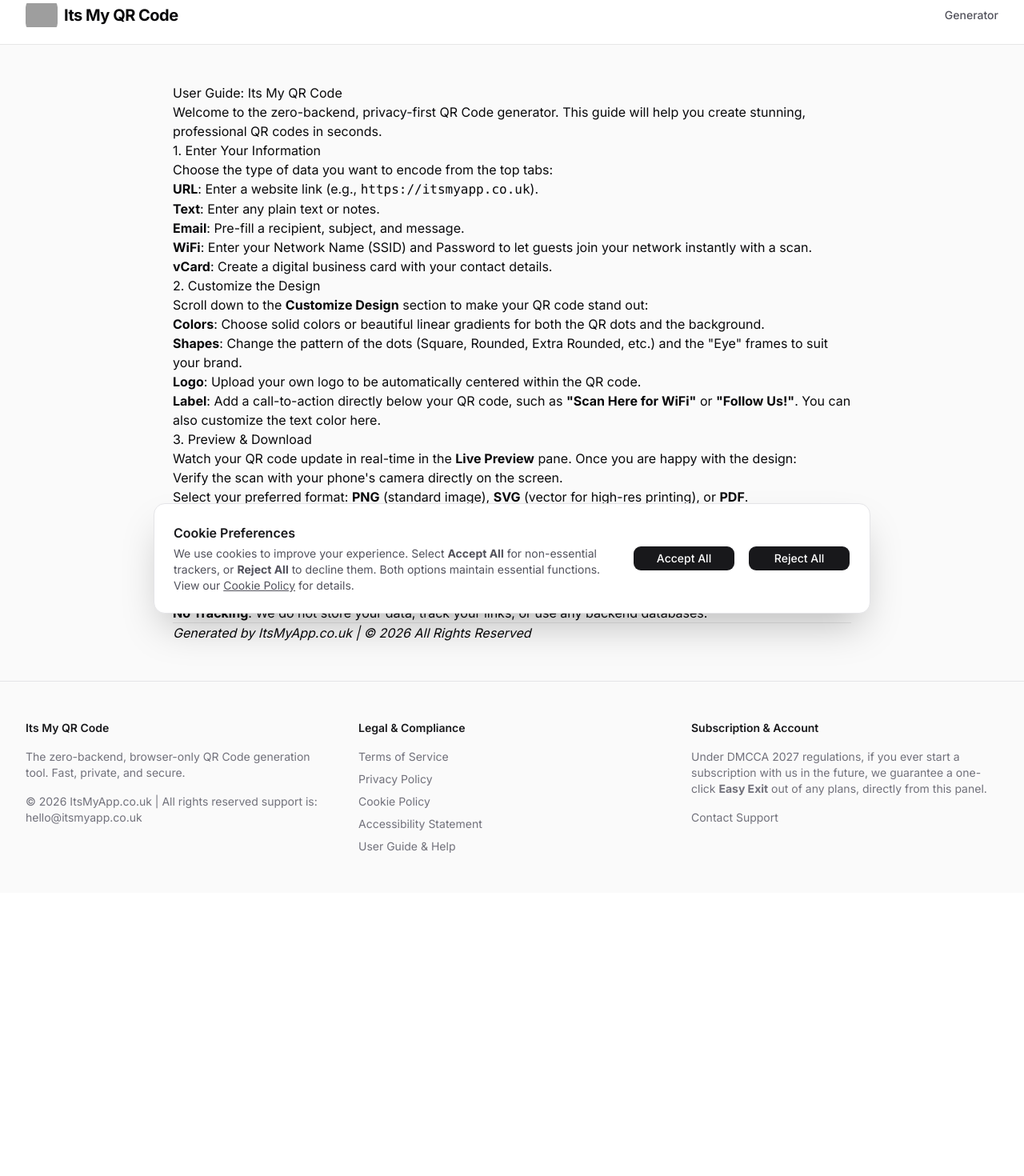
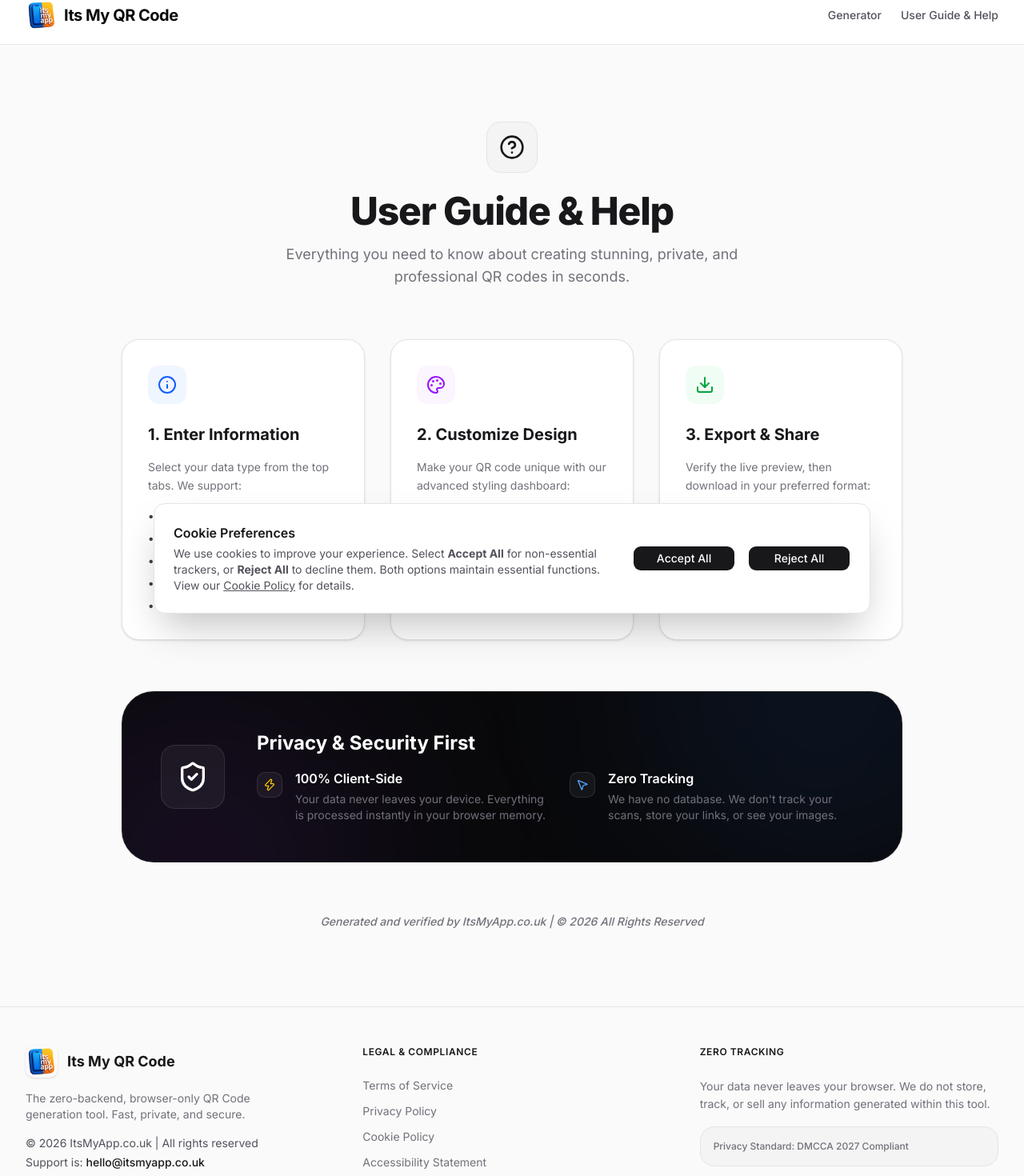
Before and after one commit to itsmyapp-code/its-my-qr-code, a Next.js app: page /help in a window 1280 px wide. Shown: the part 17-1487 px from the top of the page at 80% size. Before the commit the page ends 1133 px from the top, so only its background shows below. Built offline with nearby package versions, Linux system fonts and the light colour scheme; grey boxes are pictures that could not be loaded.

Commit message:
Update branding, move Help link to NavBar, and redesign Help page

```diff
--- a/src/app/help/page.tsx
+++ b/src/app/help/page.tsx
@@ -1,10 +1,115 @@
-import { HELP_GUIDE } from "@/lib/compliance";
-import ReactMarkdown from 'react-markdown';
+import { HelpCircle, Info, ShieldCheck, Zap, Palette, Download, MousePointer2 } from "lucide-react";
 
 export default function HelpPage() {
   return (
-    <main className="max-w-4xl mx-auto px-6 py-12 prose dark:prose-invert">
-      <ReactMarkdown>{HELP_GUIDE}</ReactMarkdown>
+    <main className="max-w-5xl mx-auto px-6 py-16 md:py-24">
+      {/* Header */}
+      <div className="flex flex-col items-center text-center mb-16">
+        <div className="w-16 h-16 bg-zinc-100 dark:bg-zinc-900 rounded-2xl flex items-center justify-center mb-6 border border-zinc-200 dark:border-zinc-800">
+          <HelpCircle className="w-8 h-8 text-zinc-900 dark:text-white" />
+        </div>
+        <h1 className="text-4xl md:text-5xl font-extrabold tracking-tight mb-4 text-zinc-900 dark:text-white">
+          User Guide & Help
+        </h1>
+        <p className="text-lg text-zinc-500 dark:text-zinc-400 max-w-2xl">
+          Everything you need to know about creating stunning, private, and professional QR codes in seconds.
+        </p>
+      </div>
+
+      <div className="grid grid-cols-1 md:grid-cols-3 gap-8 mb-16">
+        {/* Step 1 */}
+        <div className="p-8 rounded-3xl bg-white dark:bg-zinc-900 border border-zinc-200 dark:border-zinc-800 shadow-sm hover:shadow-md transition-shadow">
+          <div className="w-12 h-12 bg-blue-50 dark:bg-blue-900/20 rounded-xl flex items-center justify-center mb-6">
+            <Info className="w-6 h-6 text-blue-600 dark:text-blue-400" />
+          </div>
+          <h2 className="text-xl font-bold mb-4 text-zinc-900 dark:text-white">1. Enter Information</h2>
+          <p className="text-sm text-zinc-500 dark:text-zinc-400 leading-relaxed mb-4">
+            Select your data type from the top tabs. We support:
+          </p>
+          <ul className="space-y-2 text-sm font-medium text-zinc-700 dark:text-zinc-300 transition-colors">
+            <li className="flex items-center gap-2">• Websites (URLs)</li>
+            <li className="flex items-center gap-2">• Plain Text & Notes</li>
+            <li className="flex items-center gap-2">• Email Messages</li>
+            <li className="flex items-center gap-2">• WiFi Credentials</li>
+            <li className="flex items-center gap-2">• Digital Business Cards</li>
+          </ul>
+        </div>
+
+        {/* Step 2 */}
+        <div className="p-8 rounded-3xl bg-white dark:bg-zinc-900 border border-zinc-200 dark:border-zinc-800 shadow-sm hover:shadow-md transition-shadow">
+          <div className="w-12 h-12 bg-purple-50 dark:bg-purple-900/20 rounded-xl flex items-center justify-center mb-6">
+            <Palette className="w-6 h-6 text-purple-600 dark:text-purple-400" />
+          </div>
+          <h2 className="text-xl font-bold mb-4 text-zinc-900 dark:text-white">2. Customize Design</h2>
+          <p className="text-sm text-zinc-500 dark:text-zinc-400 leading-relaxed mb-4">
+            Make your QR code unique with our advanced styling dashboard:
+          </p>
+          <ul className="space-y-2 text-sm font-medium text-zinc-700 dark:text-zinc-300">
+            <li className="flex items-center gap-2">• Gradients & Fine Colors</li>
+            <li className="flex items-center gap-2">• Custom Dot Shapes</li>
+            <li className="flex items-center gap-2">• Brand Logo Branding</li>
+            <li className="flex items-center gap-2">• "Scan Me" Custom Labels</li>
+          </ul>
+        </div>
+
+        {/* Step 3 */}
+        <div className="p-8 rounded-3xl bg-white dark:bg-zinc-900 border border-zinc-200 dark:border-zinc-800 shadow-sm hover:shadow-md transition-shadow">
+          <div className="w-12 h-12 bg-green-50 dark:bg-green-900/20 rounded-xl flex items-center justify-center mb-6">
+            <Download className="w-6 h-6 text-green-600 dark:text-green-400" />
+          </div>
+          <h2 className="text-xl font-bold mb-4 text-zinc-900 dark:text-white">3. Export & Share</h2>
+          <p className="text-sm text-zinc-500 dark:text-zinc-400 leading-relaxed mb-4">
+            Verify the live preview, then download in your preferred format:
+          </p>
+          <ul className="space-y-2 text-sm font-medium text-zinc-700 dark:text-zinc-300">
+            <li className="flex items-center gap-2">• PNG / JPG (Standard)</li>
+            <li className="flex items-center gap-2">• SVG (Vector for Print)</li>
+            <li className="flex items-center gap-2">• Professional PDF</li>
+          </ul>
+        </div>
+      </div>
+
+      {/* Security Section */}
+      <div className="bg-zinc-950 rounded-[2.5rem] p-8 md:p-12 border border-white/10 relative overflow-hidden">
+        <div className="flex flex-col md:flex-row items-center gap-10 relative z-10">
+          <div className="w-20 h-20 bg-white/5 rounded-2xl flex items-center justify-center border border-white/10 shrink-0">
+            <ShieldCheck className="w-10 h-10 text-white" />
+          </div>
+          <div className="flex-1 text-center md:text-left">
+            <h2 className="text-2xl font-bold text-white mb-4">Privacy & Security First</h2>
+            <div className="grid grid-cols-1 md:grid-cols-2 gap-6">
+              <div className="flex items-start gap-4">
+                <div className="mt-1 flex-shrink-0 w-8 h-8 rounded-lg bg-white/5 flex items-center justify-center border border-white/10">
+                  <Zap className="w-4 h-4 text-yellow-400" />
+                </div>
+                <div>
+                  <h3 className="text-white font-semibold mb-1">100% Client-Side</h3>
+                  <p className="text-sm text-zinc-500">Your data never leaves your device. Everything is processed instantly in your browser memory.</p>
+                </div>
+              </div>
+              <div className="flex items-start gap-4">
+                <div className="mt-1 flex-shrink-0 w-8 h-8 rounded-lg bg-white/5 flex items-center justify-center border border-white/10">
+                  <MousePointer2 className="w-4 h-4 text-blue-400" />
+                </div>
+                <div>
+                  <h3 className="text-white font-semibold mb-1">Zero Tracking</h3>
+                  <p className="text-sm text-zinc-500">We have no database. We don't track your scans, store your links, or see your images.</p>
+                </div>
+              </div>
+            </div>
+          </div>
+        </div>
+
+        {/* Abstract Backgrounds */}
+        <div className="absolute top-0 right-0 w-[400px] h-[400px] bg-blue-500/10 blur-[120px] rounded-full translate-x-1/4 -translate-y-1/2" />
+        <div className="absolute bottom-0 left-0 w-[400px] h-[400px] bg-purple-500/10 blur-[120px] rounded-full -translate-x-1/4 translate-y-1/2" />
+      </div>
+
+      <div className="mt-16 text-center">
+        <p className="text-sm text-zinc-500 font-medium italic">
+          Generated and verified by ItsMyApp.co.uk | © 2026 All Rights Reserved
+        </p>
+      </div>
     </main>
   );
 }
--- a/src/components/layout/Footer.tsx
+++ b/src/components/layout/Footer.tsx
@@ -4,30 +4,37 @@ import { COMPLIANCE_CONSTANTS } from '@/lib/compliance';
 export function Footer() {
   return (
     <footer className="w-full border-t border-zinc-200 dark:border-zinc-800 bg-zinc-50 dark:bg-zinc-950/50 mt-auto py-12 text-sm text-zinc-500 dark:text-zinc-400">
-      <div className="max-w-7xl mx-auto px-4 md:px-8 grid grid-cols-1 md:grid-cols-3 gap-8">
+      <div className="max-w-7xl mx-auto px-4 md:px-8 grid grid-cols-1 md:grid-cols-2 lg:grid-cols-3 gap-12">
+        <div className="flex flex-col gap-4">
+          <div className="flex items-center gap-3">
+            <img src="/itsmyapp_logo.png" alt="ItsMyApp.co.uk Logo" className="w-10 h-10 rounded-lg shadow-sm" />
+            <span className="font-bold text-lg text-zinc-900 dark:text-zinc-100">Its My QR Code</span>
+          </div>
+          <p className="max-w-xs">The zero-backend, browser-only QR Code generation tool. Fast, private, and secure.</p>
+          <div className="flex flex-col gap-1 text-zinc-600 dark:text-zinc-400">
+            <p>&copy; 2026 ItsMyApp.co.uk | All rights reserved</p>
+            <p>Support is: <a href="mailto:hello@itsmyapp.co.uk" className="text-zinc-900 dark:text-white font-medium hover:underline">hello@itsmyapp.co.uk</a></p>
+          </div>
+        </div>
+
         <div>
-          <h3 className="font-semibold text-zinc-900 dark:text-zinc-100 mb-4">{COMPLIANCE_CONSTANTS.PROJECT_NAME}</h3>
-          <p className="mb-4">The zero-backend, browser-only QR Code generation tool. Fast, private, and secure.</p>
-          <p>&copy; 2026 ItsMyApp.co.uk | All rights reserved support is: {COMPLIANCE_CONSTANTS.CONTACT_EMAIL}</p>
-        </div>
-        <div>
-          <h3 className="font-semibold text-zinc-900 dark:text-zinc-100 mb-4">Legal & Compliance</h3>
-          <ul className="space-y-2">
+          <h3 className="font-semibold text-zinc-900 dark:text-zinc-100 mb-6 uppercase tracking-wider text-xs">Legal & Compliance</h3>
+          <ul className="space-y-3">
             <li><Link href="/terms" className="hover:text-zinc-900 dark:hover:text-white transition-colors">Terms of Service</Link></li>
             <li><Link href="/privacy" className="hover:text-zinc-900 dark:hover:text-white transition-colors">Privacy Policy</Link></li>
             <li><Link href="/cookies" className="hover:text-zinc-900 dark:hover:text-white transition-colors">Cookie Policy</Link></li>
             <li><Link href="/accessibility" className="hover:text-zinc-900 dark:hover:text-white transition-colors">Accessibility Statement</Link></li>
-            <li><Link href="/help" className="hover:text-zinc-900 dark:hover:text-white transition-colors">User Guide & Help</Link></li>
           </ul>
         </div>
+
         <div>
-          <h3 className="font-semibold text-zinc-900 dark:text-zinc-100 mb-4">Subscription & Account</h3>
-          <p className="mb-4">
-            Under DMCCA 2027 regulations, if you ever start a subscription with us in the future, we guarantee a one-click <strong>Easy Exit</strong> out of any plans, directly from this panel.
+          <h3 className="font-semibold text-zinc-900 dark:text-zinc-100 mb-6 uppercase tracking-wider text-xs">Zero Tracking</h3>
+          <p className="mb-4 leading-relaxed">
+            Your data never leaves your browser. We do not store, track, or sell any information generated within this tool.
           </p>
-          <a href={`mailto:${COMPLIANCE_CONSTANTS.CONTACT_EMAIL}`} className="hover:text-zinc-900 dark:hover:text-white transition-colors">
-            Contact Support
-          </a>
+          <div className="p-4 rounded-2xl bg-zinc-100 dark:bg-zinc-900/50 border border-zinc-200 dark:border-zinc-800">
+            <p className="text-xs font-medium text-zinc-500">Privacy Standard: DMCCA 2027 Compliant</p>
+          </div>
         </div>
       </div>
     </footer>
--- a/src/components/layout/NavBar.tsx
+++ b/src/components/layout/NavBar.tsx
@@ -8,12 +8,13 @@ export function NavBar() {
         <div className="py-4 border-b border-zinc-900/10 lg:px-8 lg:border-0 dark:border-zinc-300/10 px-4 flex items-center justify-between">
           <Link href="/" className="flex items-center gap-2 group">
             <div className="bg-white p-0 rounded-lg group-hover:scale-105 transition-transform overflow-hidden w-10 h-10 flex items-center justify-center">
-              <img src="/its my qr code.png" alt="Its My QR Code Logo" className="w-full h-full object-contain" />
+              <img src="/itsmyapp_logo.png" alt="Its My QR Code Logo" className="w-full h-full object-contain" />
             </div>
             <span className="font-bold text-xl tracking-tight">Its My QR Code</span>
           </Link>
-          <div className="flex items-center gap-4 text-sm font-medium">
-            <Link href="/" className="text-zinc-600 hover:text-zinc-900 dark:text-zinc-400 dark:hover:text-white transition-colors">Generator</Link>
+          <div className="flex items-center gap-6 text-sm font-medium">
+            <Link href="/#generator" className="text-zinc-600 hover:text-zinc-900 dark:text-zinc-400 dark:hover:text-white transition-colors">Generator</Link>
+            <Link href="/help" className="text-zinc-600 hover:text-zinc-900 dark:text-zinc-400 dark:hover:text-white transition-colors">User Guide & Help</Link>
           </div>
         </div>
       </div>
```
Also changed, not shown: public/itsmyapp_logo.png (added).
